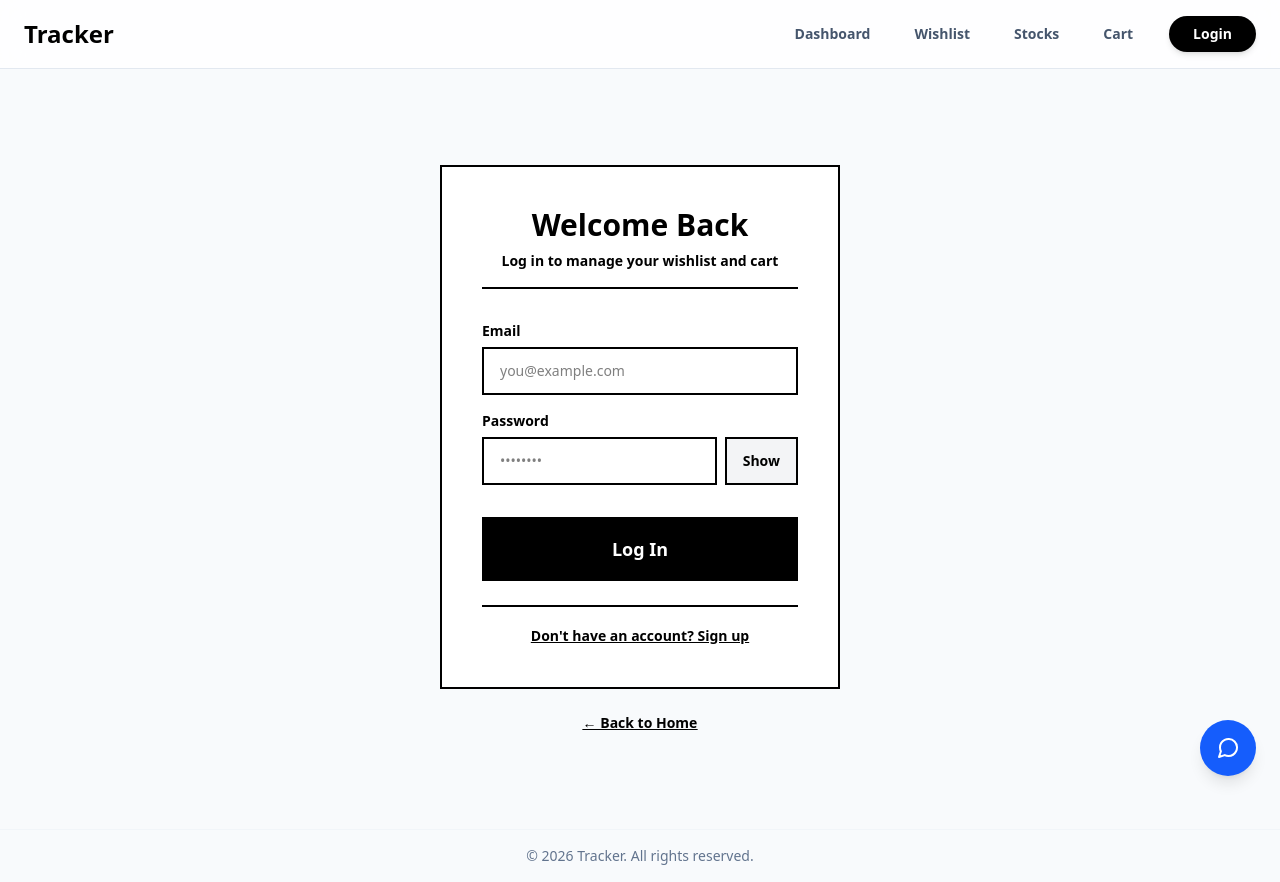
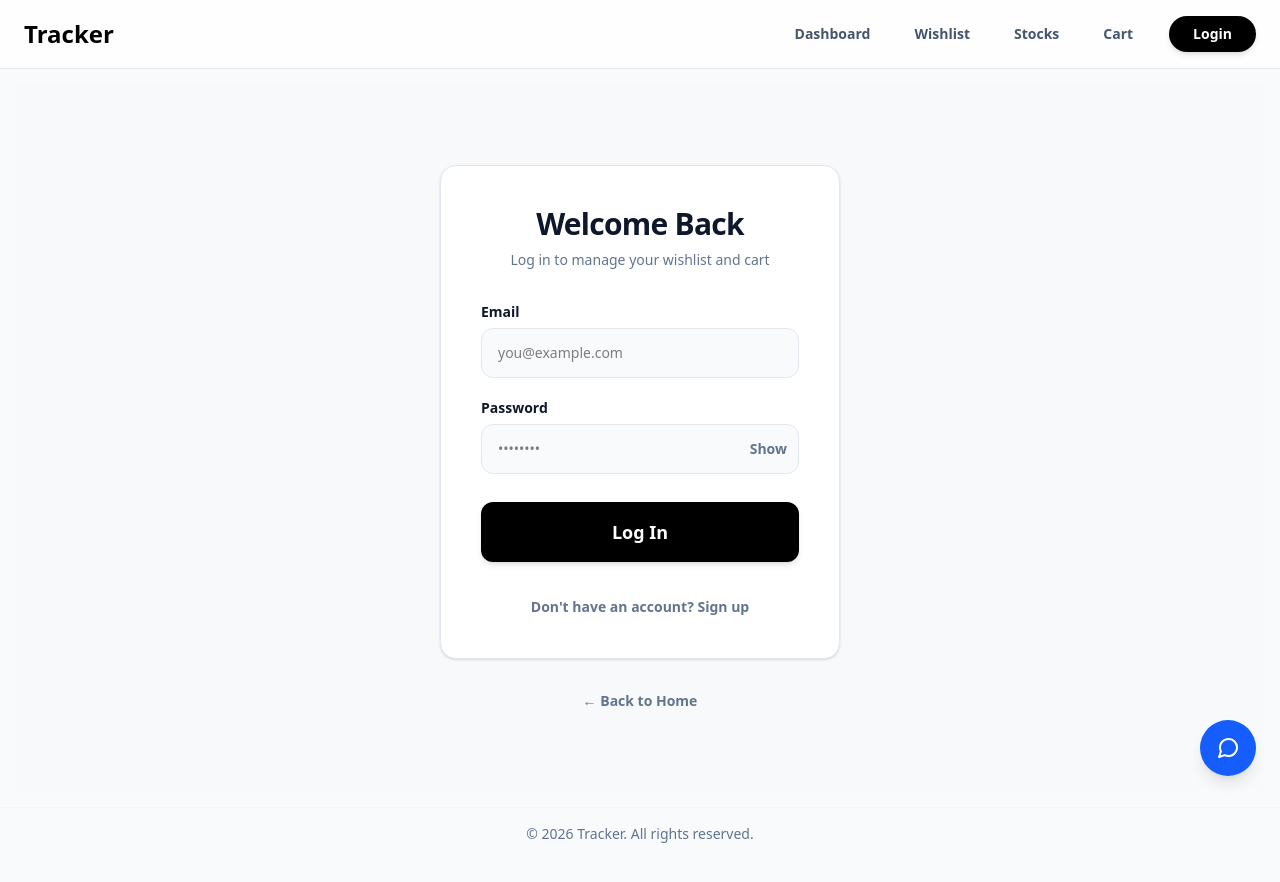
Before and after one commit to kalviumcommunity/SW2627-T3STACK-wishlist-stock-tracker, a Next.js app: page /login in a window 1280 px wide. After the commit the page ends 860 px from the top, so only its background shows below. Built offline with nearby package versions, Linux system fonts and the light colour scheme; no server answers.

Commit message:
style: redesign login page to match premium monochrome theme

```diff
--- a/app/login/page.tsx
+++ b/app/login/page.tsx
@@ -53,14 +53,14 @@ export default function LoginPage() {
   };
 
   return (
-    <div className="py-12 md:py-20">
-      <div className="mx-auto max-w-md px-6">
-        <div className="bg-white border-2 border-black p-8 md:p-10">
-          <div className="text-center mb-8 border-b-2 border-black pb-4">
-            <h1 className="text-3xl font-bold text-black">
+    <div className="py-12 md:py-20 min-h-[80vh] flex flex-col justify-center bg-slate-50/50">
+      <div className="mx-auto w-full max-w-md px-6">
+        <div className="bg-white rounded-2xl border border-slate-200 p-8 md:p-10 shadow-sm">
+          <div className="text-center mb-8">
+            <h1 className="text-3xl font-extrabold text-slate-900 tracking-tight">
               {isSignUp ? "Create Account" : "Welcome Back"}
             </h1>
-            <p className="text-sm font-bold text-black mt-2">
+            <p className="text-sm font-medium text-slate-500 mt-2">
               {isSignUp
                 ? "Sign up to start tracking your wishlist"
                 : "Log in to manage your wishlist and cart"}
@@ -68,20 +68,20 @@ export default function LoginPage() {
           </div>
 
           {error && (
-            <div className="bg-red-100 border border-black px-4 py-3 text-sm text-red-700 font-bold mb-6">
+            <div className="bg-rose-50 border border-rose-100 px-4 py-3 text-sm text-rose-700 font-semibold mb-6 rounded-xl">
               {error}
             </div>
           )}
           {success && (
-            <div className="bg-green-100 border border-black px-4 py-3 text-sm text-green-700 font-bold mb-6">
+            <div className="bg-emerald-50 border border-emerald-100 px-4 py-3 text-sm text-emerald-700 font-semibold mb-6 rounded-xl">
               {success}
             </div>
           )}
 
-          <form onSubmit={handleSubmit} className="space-y-4">
+          <form onSubmit={handleSubmit} className="space-y-5">
             {isSignUp && (
               <div>
-                <label className="block text-sm font-bold text-black mb-1.5">Full Name</label>
+                <label className="block text-sm font-semibold text-slate-900 mb-1.5">Full Name</label>
                 <input
                   type="text"
                   value={form.name}
@@ -89,24 +89,24 @@ export default function LoginPage() {
                   placeholder="John Doe"
                   required
                   minLength={2}
-                  className="w-full border-2 border-black bg-white px-4 py-3 text-sm font-medium"
+                  className="w-full border border-slate-200 rounded-xl bg-slate-50 px-4 py-3.5 text-sm font-medium focus:outline-none focus:ring-2 focus:ring-black focus:bg-white transition-all"
                 />
               </div>
             )}
             <div>
-              <label className="block text-sm font-bold text-black mb-1.5">Email</label>
+              <label className="block text-sm font-semibold text-slate-900 mb-1.5">Email</label>
               <input
                 type="email"
                 value={form.email}
                 onChange={(e) => setForm({ ...form, email: e.target.value })}
                 placeholder="you@example.com"
                 required
-                className="w-full border-2 border-black bg-white px-4 py-3 text-sm font-medium"
+                className="w-full border border-slate-200 rounded-xl bg-slate-50 px-4 py-3.5 text-sm font-medium focus:outline-none focus:ring-2 focus:ring-black focus:bg-white transition-all"
               />
             </div>
             <div>
-              <label className="block text-sm font-bold text-black mb-1.5">Password</label>
-              <div className="flex gap-2">
+              <label className="block text-sm font-semibold text-slate-900 mb-1.5">Password</label>
+              <div className="relative">
                 <input
                   type={showPassword ? "text" : "password"}
                   value={form.password}
@@ -114,12 +114,12 @@ export default function LoginPage() {
                   placeholder="••••••••"
                   required
                   minLength={8}
-                  className="w-full border-2 border-black bg-white px-4 py-3 text-sm font-medium"
+                  className="w-full border border-slate-200 rounded-xl bg-slate-50 px-4 py-3.5 text-sm font-medium pr-16 focus:outline-none focus:ring-2 focus:ring-black focus:bg-white transition-all"
                 />
                 <button
                   type="button"
                   onClick={() => setShowPassword(!showPassword)}
-                  className="px-4 py-3 border-2 border-black bg-gray-100 font-bold text-sm hover:bg-gray-200"
+                  className="absolute right-3 top-1/2 -translate-y-1/2 text-sm font-semibold text-slate-500 hover:text-slate-900 transition-colors"
                 >
                   {showPassword ? "Hide" : "Show"}
                 </button>
@@ -129,27 +129,27 @@ export default function LoginPage() {
             <button
               type="submit"
               disabled={loading}
-              className="w-full bg-black text-white px-6 py-4 text-lg font-bold border-2 border-black hover:bg-gray-800 disabled:opacity-50 mt-4"
+              className="w-full bg-black text-white px-6 py-4 rounded-xl text-lg font-bold hover:bg-zinc-800 disabled:opacity-50 mt-2 shadow-md hover:shadow-lg transition-all"
             >
               {loading ? "Please wait..." : isSignUp ? "Create Account" : "Log In"}
             </button>
           </form>
 
-          <div className="mt-6 text-center border-t-2 border-black pt-4">
+          <div className="mt-8 text-center">
             <button
               onClick={() => {
                 setIsSignUp(!isSignUp);
                 setError("");
                 setSuccess("");
               }}
-              className="text-sm font-bold text-black underline hover:text-gray-600"
+              className="text-sm font-semibold text-slate-500 hover:text-slate-900 transition-colors"
             >
               {isSignUp ? "Already have an account? Log in" : "Don't have an account? Sign up"}
             </button>
           </div>
         </div>
 
-        <p className="text-center text-sm font-bold text-black mt-6 underline">
+        <p className="text-center text-sm font-semibold text-slate-500 mt-8 hover:text-slate-900 transition-colors">
           <Link href="/">← Back to Home</Link>
         </p>
       </div>
```
